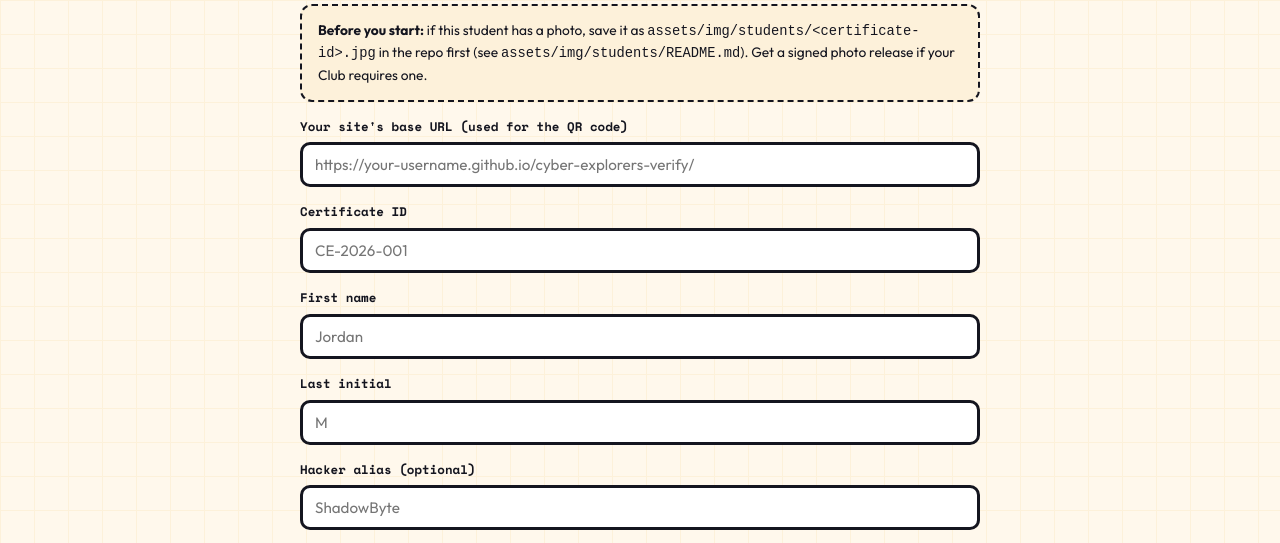
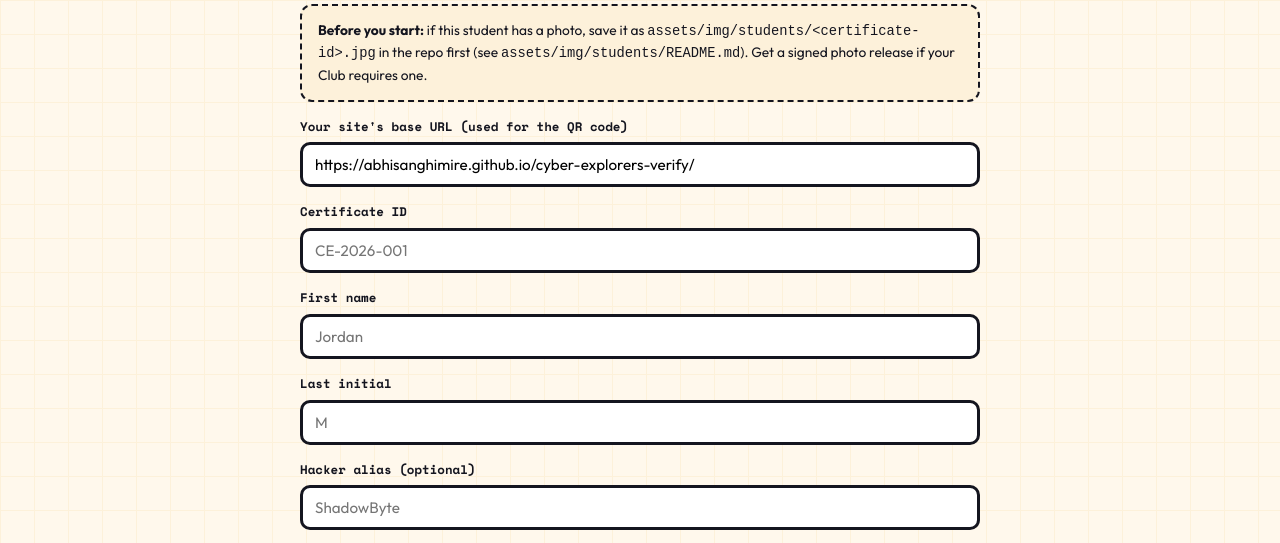
Before and after one commit to abhisanGhimire/cyber-explorers-verify, a plain HTML site: page admin/index.html in a window 1280 px wide. Shown: the part 238-781 px from the top of the page. Drawn offline with nearby package versions, Linux system fonts and the light colour scheme.

Commit message:
Point GitHub links and admin default base URL at the live repo
Co-Authored-By: Claude Sonnet 5 <noreply@anthropic.com>

```diff
--- a/admin/index.html
+++ b/admin/index.html
@@ -46,7 +46,7 @@
   </div>
 
   <label for="site-base">Your site's base URL (used for the QR code)</label>
-  <input type="text" id="site-base" placeholder="https://your-username.github.io/cyber-explorers-verify/">
+  <input type="text" id="site-base" placeholder="https://your-username.github.io/cyber-explorers-verify/" value="https://abhisanghimire.github.io/cyber-explorers-verify/">
 
   <label for="cert-id">Certificate ID</label>
   <input type="text" id="cert-id" placeholder="CE-2026-001">
```
Also changed, not shown: index.html (+1 -1 lines), 1 other file.
